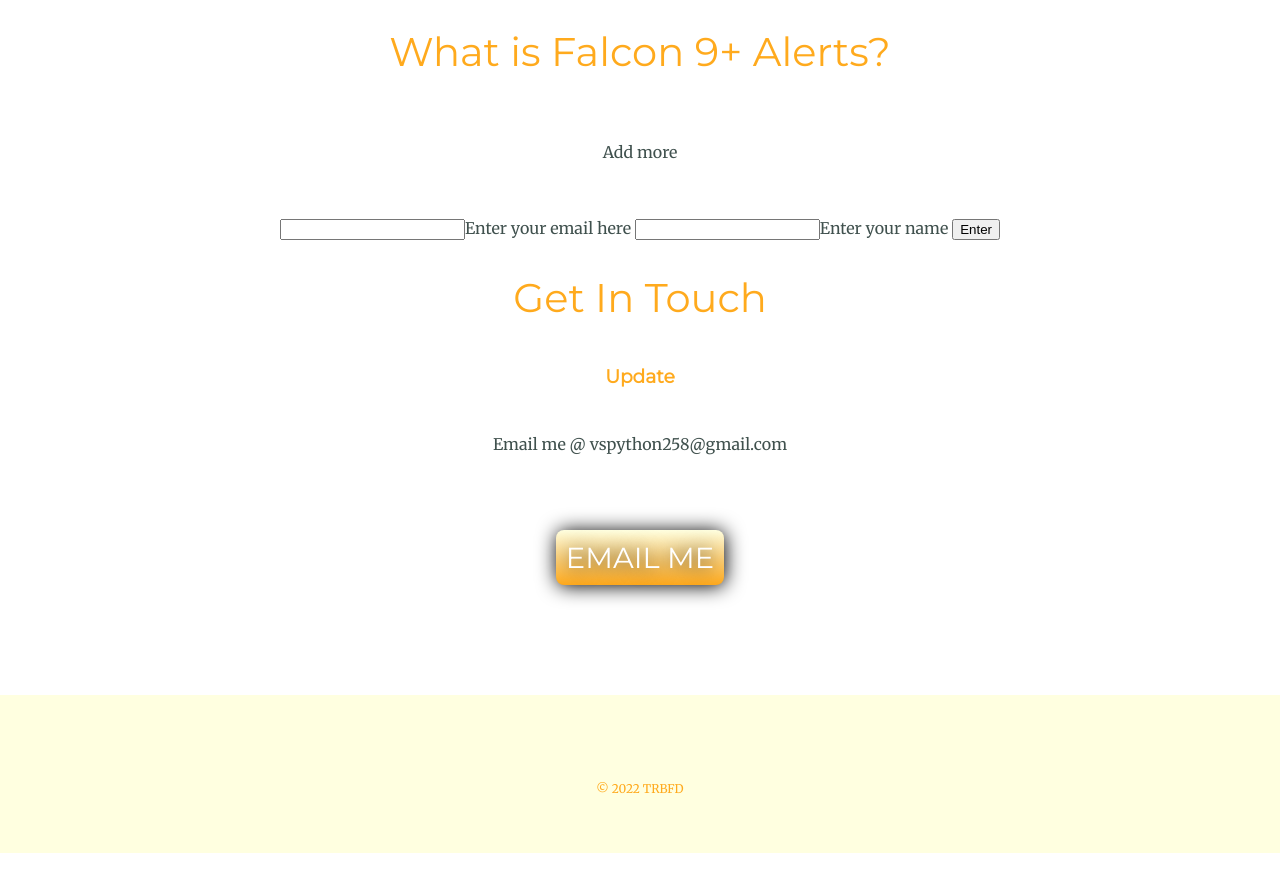
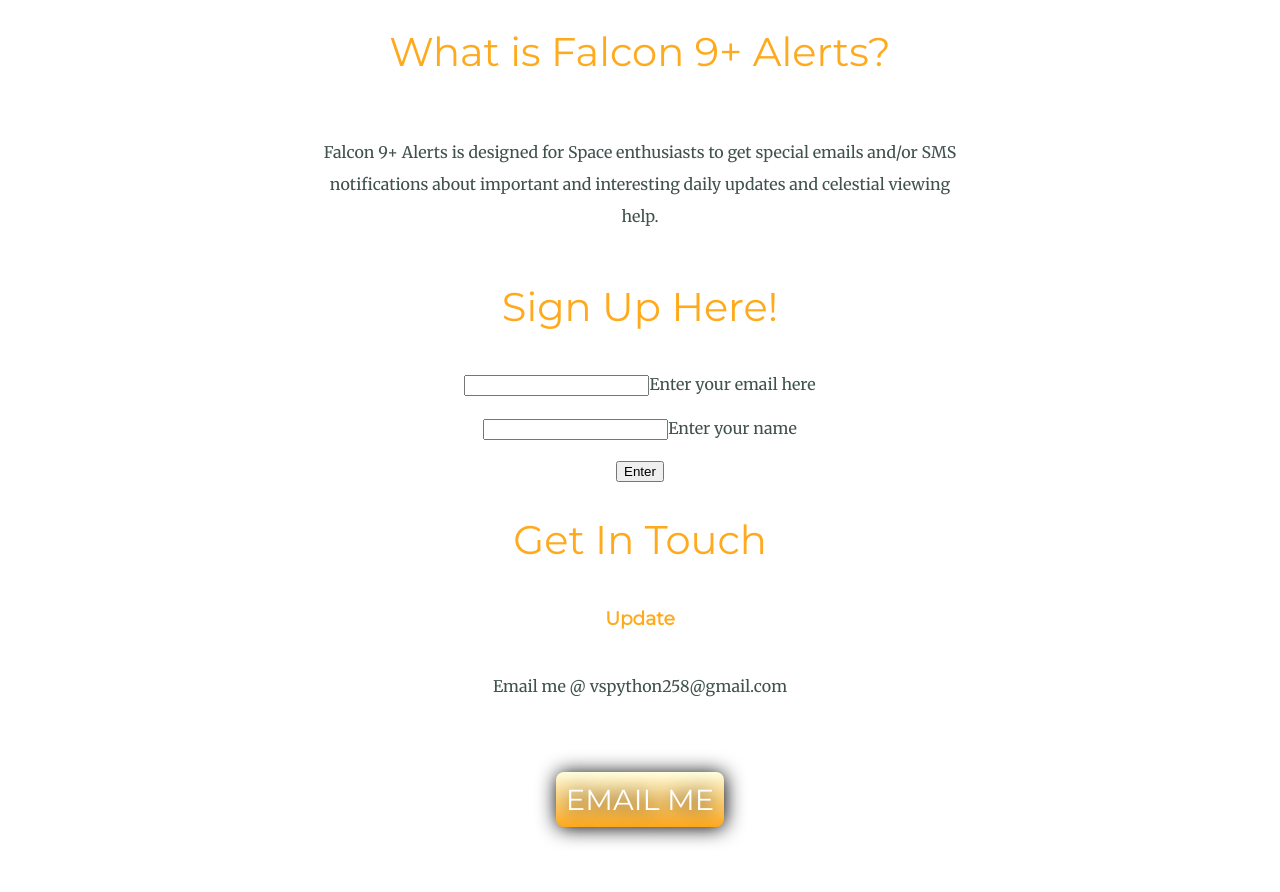
Before and after one commit to dhruva-vidhant/SpaceNews, a plain HTML site: page index.html in a window 1280 px wide. Shown: the part 1020-1912 px from the top of the page. Before the commit the page ends 1873 px from the top, so only its background shows below. Drawn offline with Linux system fonts and the light colour scheme; files whose address does not match are found by name.

Commit message:
Update index.html

```diff
--- a/index.html
+++ b/index.html
@@ -28,12 +28,13 @@
           <div class="profile">
             <img src="images/profile.png" alt="">
             <h2>What is Falcon 9+ Alerts?</h2>
-            <p class="about-us-row">Add more</p>
+            <p class="about-us-row">Falcon 9+ Alerts is designed for Space enthusiasts to get special emails and/or SMS notifications about important and interesting daily updates and celestial viewing help. </p>
 
           </div>
           <div id="input">
-            <input type="email">Enter your email here </input>
-            <input type="name">Enter your name </input>
+            <h2>Sign Up Here!</h2>
+            <input type="text" id="email">Enter your email here </input>
+            <p><input type="text" id = "name">Enter your name </input></p>
             <button onclick="addEmail()">Enter</button>
           </div>
           <div id="contact-me">
```
